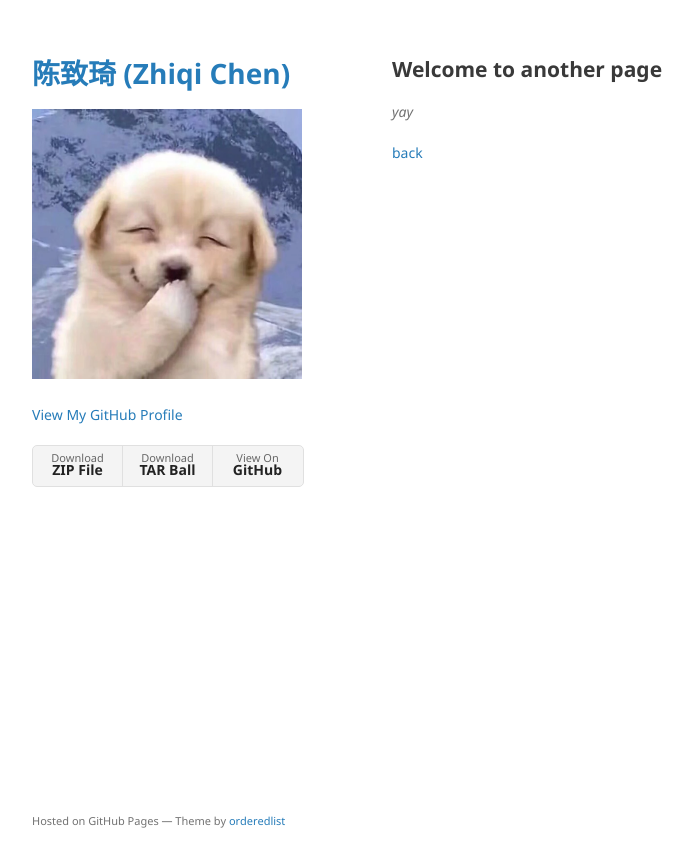
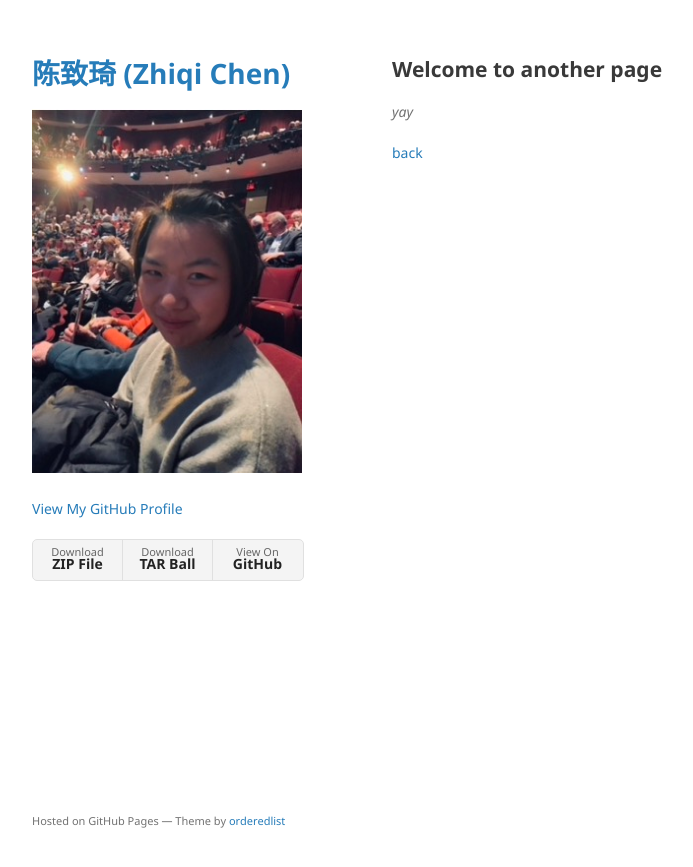
Before and after one commit to zhiqiiiiiii/zhiqiiiiiii.github.io, a Jekyll site: the page built from another-page.md, in a window 1280 px wide. Shown: the top 867 px of the page, without its empty margins (178-871 px from the left). Built offline with Jekyll 4.4.1, drawn with Linux system fonts in a browser that asks for light colours; the repository's description, which GitHub fills in, is left out; our own code applies the rules of GitHub Pages for plain Markdown files.

```diff
--- a/_config.yml
+++ b/_config.yml
@@ -1,5 +1,5 @@
 title: 陈致琦 (Zhiqi Chen)
-logo: /assets/img/dog.png
+logo: /assets/img/headshot.jpg
 #description:
 show_downloads: true
 #google_analytics:
```
Also changed, not shown: assets/img/headshot.jpg (added).
